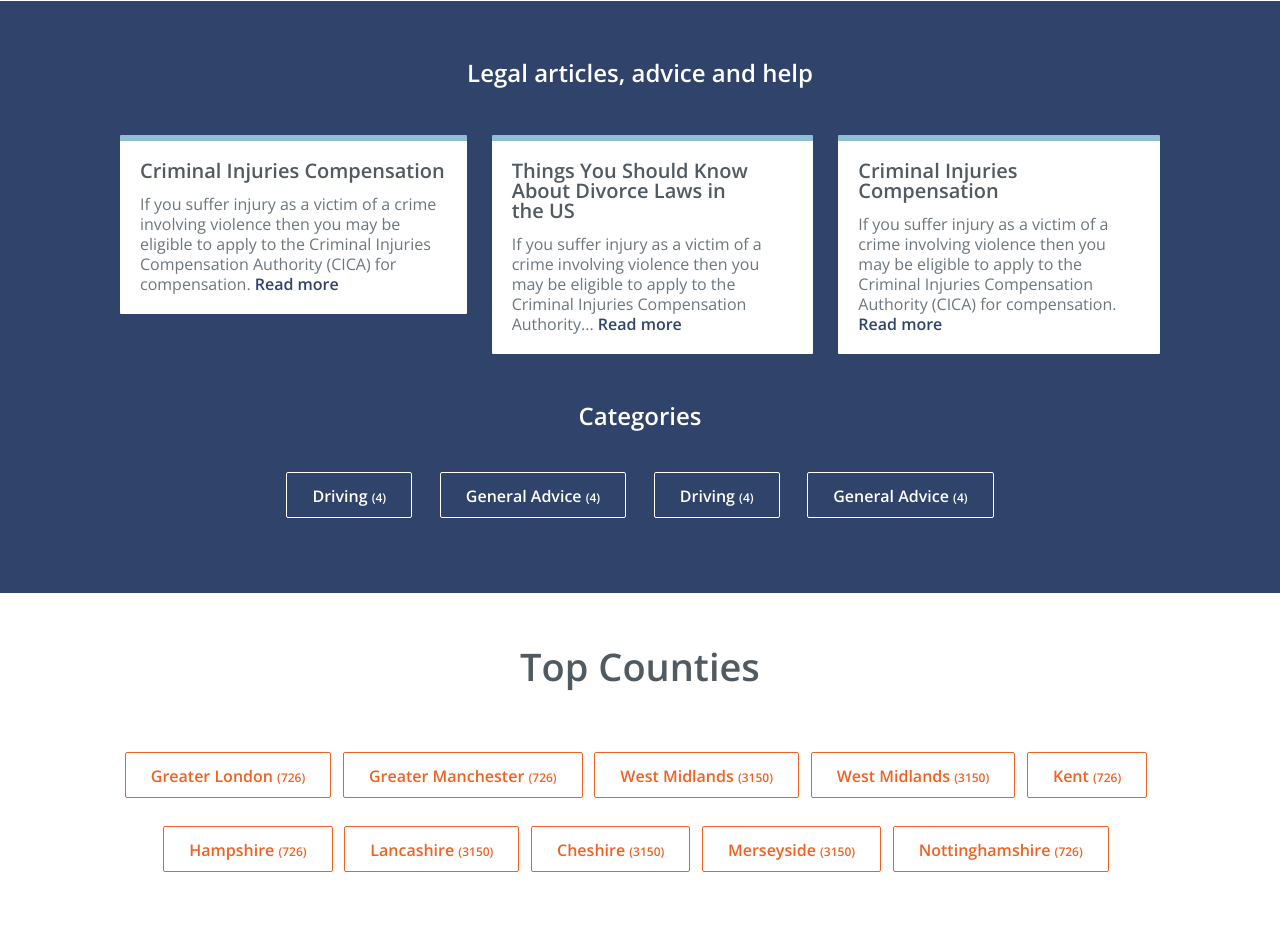
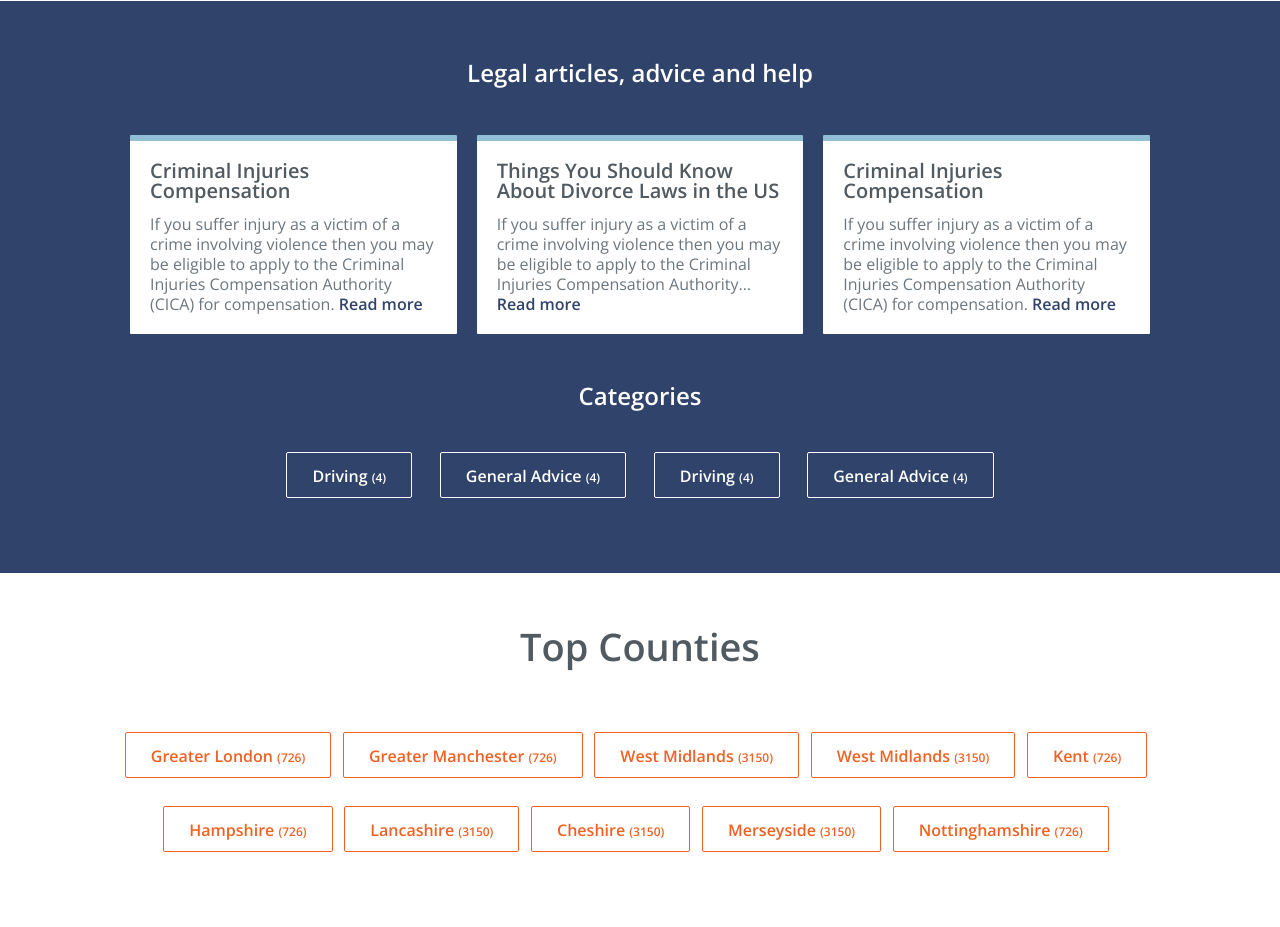
Before and after one commit to vmizev/solicitors-guru, a website: page app/index.html in a window 1280 px wide. Shown: the part 1760-2687 px from the top of the page. Drawn offline with nearby package versions, Linux system fonts and the light colour scheme.

Commit message:
fixed padding on .news-post

```diff
--- a/app/css/style.css
+++ b/app/css/style.css
@@ -470,9 +470,8 @@ input[type="checkbox"] {
     margin: 50px 0; }
     .category-wrap .news-row .news-post {
       float: left;
-      width: 33.333%; }
-      .category-wrap .news-row .news-post + .news-post {
-        padding-left: 25px; }
+      width: 33.333%;
+      padding: 0 10px; }
       .category-wrap .news-row .news-post .news-content {
         background: #fff;
         border-top: 6px solid #90bed5;
```
Also changed, not shown: app/index.html (+0 -3 lines), dist/sass/style.scss.
